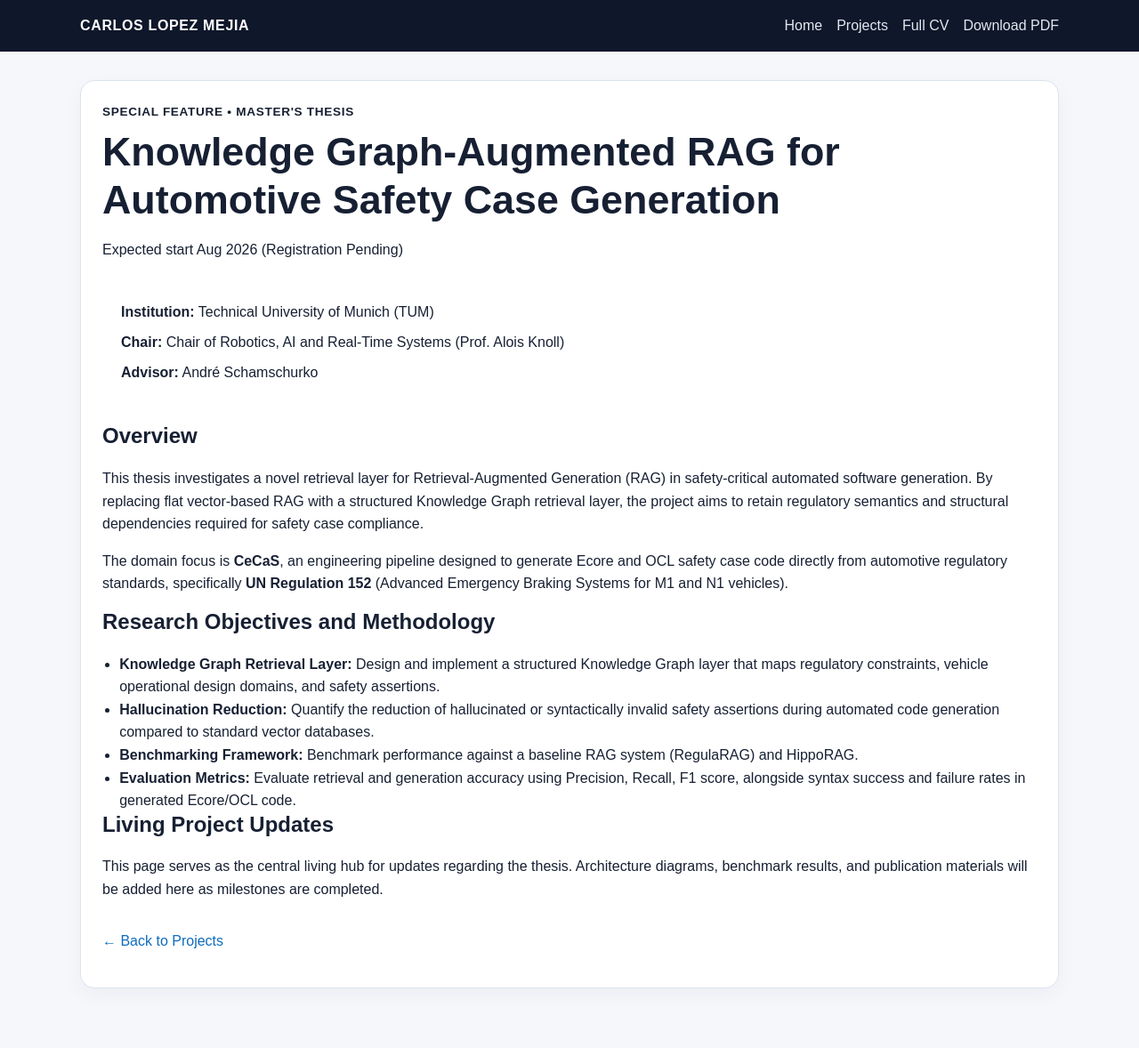
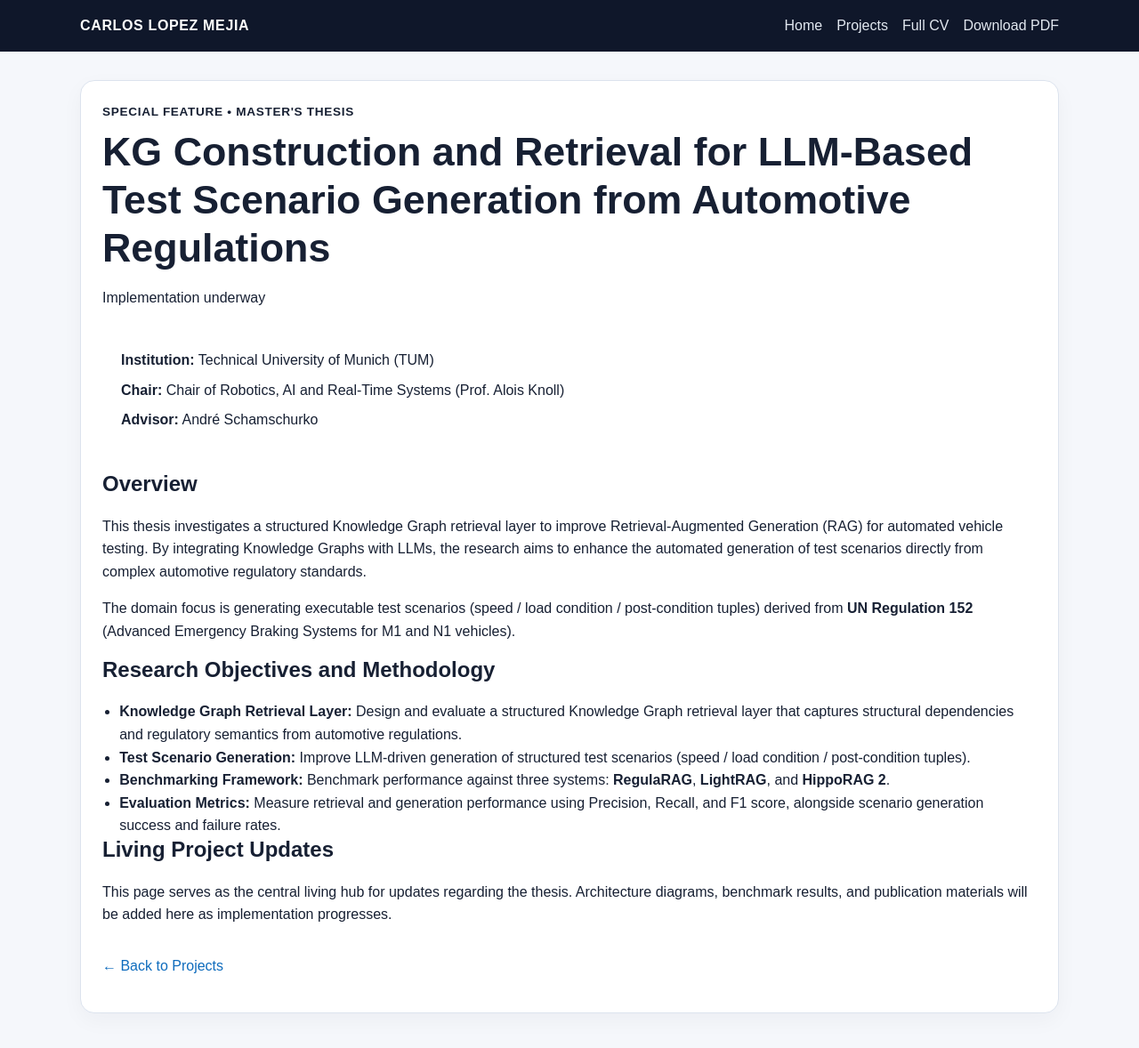
Before and after one commit to carloslme/carloslme.github.io, a Jekyll site: the page projects/masters-thesis/index.html, which Jekyll copies as it is, in a window 1280 px wide and 1203 px high. Shown: the top 1178 px of the window at 89% size. Built offline with Jekyll 4.4.1, drawn with Linux system fonts in a browser that asks for light colours.

Commit message:
Update Master's Thesis section with corrected title, status, and test scenario generation scope

```diff
--- a/projects/index.html
+++ b/projects/index.html
@@ -29,10 +29,10 @@
       <!-- Card: Master's Thesis -->
       <article class="card" style="border-left: 4px solid var(--accent);">
         <p class="eyebrow">Special Feature &bull; Master's Thesis</p>
-        <h2 style="margin-bottom: 0.3rem;"><a href="/projects/masters-thesis/">Knowledge Graph-Augmented RAG for Automotive Safety Case Generation</a></h2>
-        <p class="meta" style="font-weight: 600; margin-bottom: 0.75rem;">Expected start Aug 2026 (Registration Pending) &bull; TUM Chair of Robotics, AI and Real-Time Systems</p>
+        <h2 style="margin-bottom: 0.3rem;"><a href="/projects/masters-thesis/">KG Construction and Retrieval for LLM-Based Test Scenario Generation from Automotive Regulations</a></h2>
+        <p class="meta" style="font-weight: 600; margin-bottom: 0.75rem;">Implementation underway &bull; TUM Chair of Robotics, AI and Real-Time Systems</p>
         <p>
-          Designing and evaluating a structured Knowledge Graph retrieval layer to replace flat vector-based RAG in CeCaS, a pipeline generating Ecore and OCL safety case code from UN Regulation 152. Benchmarking against RegulaRAG and HippoRAG.
+          Designing and evaluating a structured Knowledge Graph retrieval layer to improve LLM-based generation of test scenarios (speed / load condition / post-condition tuples) from automotive regulations (UN Regulation 152). Benchmarked against RegulaRAG, LightRAG, and HippoRAG 2.
         </p>
         <p style="margin-bottom: 0; margin-top: 1rem;"><a href="/projects/masters-thesis/" style="font-weight: 600;">View Thesis Details & Living Log &rarr;</a></p>
       </article>
--- a/projects/masters-thesis/index.html
+++ b/projects/masters-thesis/index.html
@@ -4,7 +4,7 @@
     <meta charset="utf-8" />
     <meta name="viewport" content="width=device-width, initial-scale=1" />
     <title>Master's Thesis | Projects | Carlos Lopez Mejia</title>
-    <meta name="description" content="Knowledge Graph-Augmented RAG for Automotive Safety Case Generation. TUM Master's Thesis research." />
+    <meta name="description" content="KG Construction and Retrieval for LLM-Based Test Scenario Generation from Automotive Regulations. TUM Master's Thesis research." />
     <link rel="stylesheet" href="/assets/css/cv.css" />
   </head>
   <body>
@@ -23,8 +23,8 @@
     <main class="container" style="padding: 2rem 0 3rem;">
       <section class="card">
         <p class="eyebrow" style="color: var(--color-primary); font-weight: 600; text-transform: uppercase; font-size: 0.85rem; letter-spacing: 0.05em; margin-bottom: 0.5rem;">Special Feature &bull; Master's Thesis</p>
-        <h1 class="section-title" style="margin-top: 0;">Knowledge Graph-Augmented RAG for Automotive Safety Case Generation</h1>
-        <p class="dates">Expected start Aug 2026 (Registration Pending)</p>
+        <h1 class="section-title" style="margin-top: 0;">KG Construction and Retrieval for LLM-Based Test Scenario Generation from Automotive Regulations</h1>
+        <p class="dates">Implementation underway</p>
 
         <div style="background: rgba(255, 255, 255, 0.03); border: 1px solid rgba(255, 255, 255, 0.1); border-radius: 8px; padding: 1.25rem; margin: 1.5rem 0;">
           <p style="margin: 0 0 0.5rem 0;"><strong>Institution:</strong> Technical University of Munich (TUM)</p>
@@ -34,23 +34,23 @@
 
         <h2>Overview</h2>
         <p>
-          This thesis investigates a novel retrieval layer for Retrieval-Augmented Generation (RAG) in safety-critical automated software generation. By replacing flat vector-based RAG with a structured Knowledge Graph retrieval layer, the project aims to retain regulatory semantics and structural dependencies required for safety case compliance.
+          This thesis investigates a structured Knowledge Graph retrieval layer to improve Retrieval-Augmented Generation (RAG) for automated vehicle testing. By integrating Knowledge Graphs with LLMs, the research aims to enhance the automated generation of test scenarios directly from complex automotive regulatory standards.
         </p>
         <p>
-          The domain focus is <strong>CeCaS</strong>, an engineering pipeline designed to generate Ecore and OCL safety case code directly from automotive regulatory standards, specifically <strong>UN Regulation 152</strong> (Advanced Emergency Braking Systems for M1 and N1 vehicles).
+          The domain focus is generating executable test scenarios (speed / load condition / post-condition tuples) derived from <strong>UN Regulation 152</strong> (Advanced Emergency Braking Systems for M1 and N1 vehicles).
         </p>
 
         <h2>Research Objectives and Methodology</h2>
         <ul>
-          <li><strong>Knowledge Graph Retrieval Layer:</strong> Design and implement a structured Knowledge Graph layer that maps regulatory constraints, vehicle operational design domains, and safety assertions.</li>
-          <li><strong>Hallucination Reduction:</strong> Quantify the reduction of hallucinated or syntactically invalid safety assertions during automated code generation compared to standard vector databases.</li>
-          <li><strong>Benchmarking Framework:</strong> Benchmark performance against a baseline RAG system (RegulaRAG) and HippoRAG.</li>
-          <li><strong>Evaluation Metrics:</strong> Evaluate retrieval and generation accuracy using Precision, Recall, F1 score, alongside syntax success and failure rates in generated Ecore/OCL code.</li>
+          <li><strong>Knowledge Graph Retrieval Layer:</strong> Design and evaluate a structured Knowledge Graph retrieval layer that captures structural dependencies and regulatory semantics from automotive regulations.</li>
+          <li><strong>Test Scenario Generation:</strong> Improve LLM-driven generation of structured test scenarios (speed / load condition / post-condition tuples).</li>
+          <li><strong>Benchmarking Framework:</strong> Benchmark performance against three systems: <strong>RegulaRAG</strong>, <strong>LightRAG</strong>, and <strong>HippoRAG 2</strong>.</li>
+          <li><strong>Evaluation Metrics:</strong> Measure retrieval and generation performance using Precision, Recall, and F1 score, alongside scenario generation success and failure rates.</li>
         </ul>
 
         <h2>Living Project Updates</h2>
         <p>
-          This page serves as the central living hub for updates regarding the thesis. Architecture diagrams, benchmark results, and publication materials will be added here as milestones are completed.
+          This page serves as the central living hub for updates regarding the thesis. Architecture diagrams, benchmark results, and publication materials will be added here as implementation progresses.
         </p>
 
         <p style="margin-top: 2rem;"><a href="/projects/">&larr; Back to Projects</a></p>
```
Also changed, not shown: cv/index.html (+4 -4 lines), index.html (+4 -4 lines), README.md.
